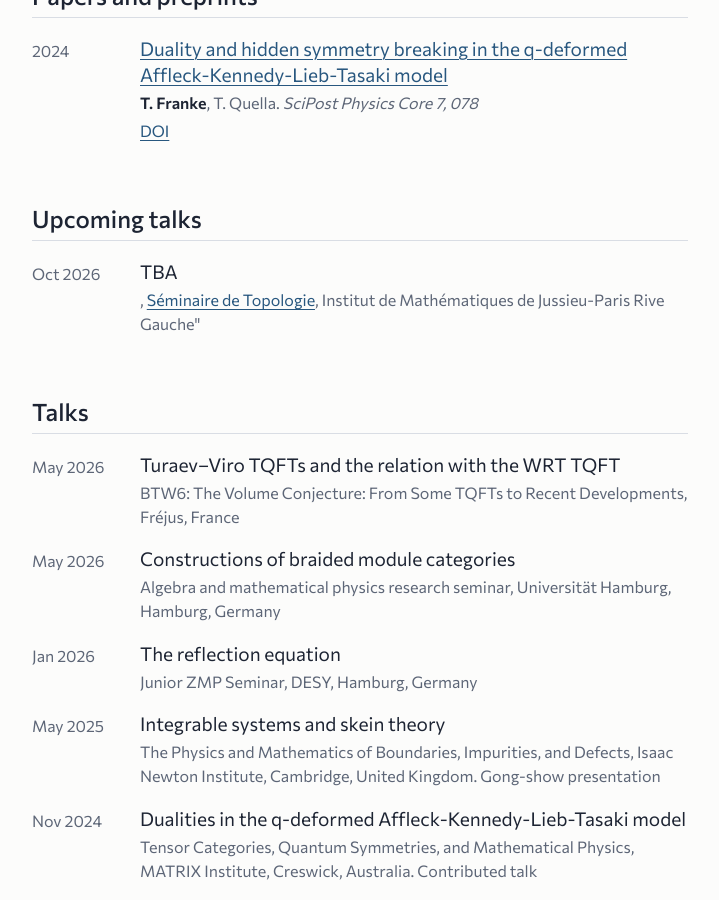
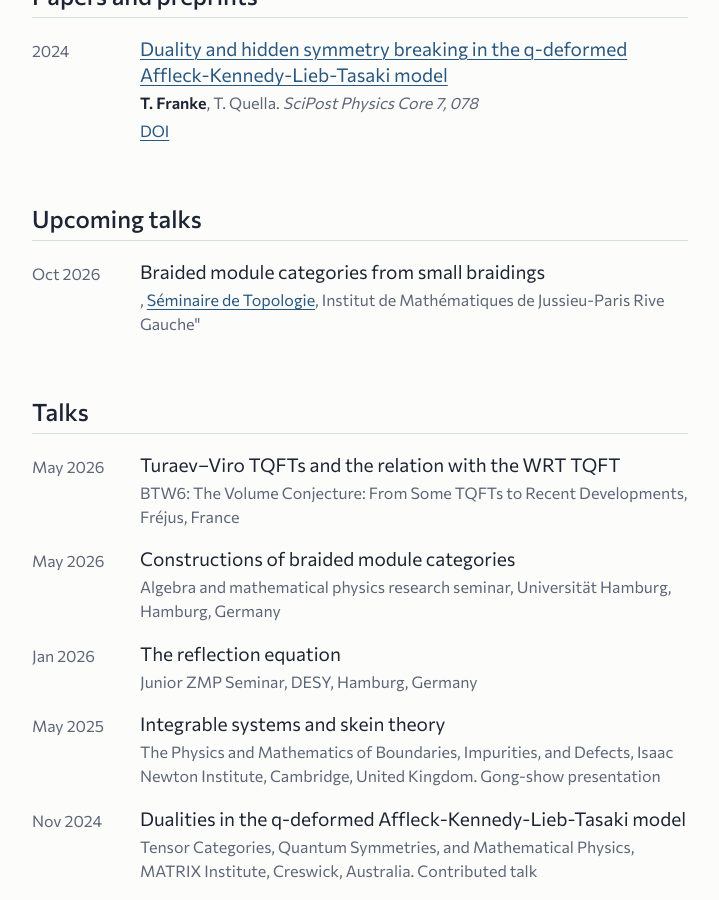
Before and after one commit to TylerFranke/TylerFranke.github.io, a Jekyll site: the page built from index.html, in a window 1280 px wide and 900 px high, scrolled down 1113 px. Shown: the whole window, without its empty margins (280-999 px from the left). Built offline with Jekyll 4.4.1, drawn with Linux system fonts in a browser that asks for light colours.

Commit message:
Update upcoming talk title to 'Braided module categories'

```diff
--- a/_data/upcomingtalks.yml
+++ b/_data/upcomingtalks.yml
@@ -6,6 +6,6 @@
 #   url:      "https://..."        # optional
 #   note:     "Gave a talk"        # optional
 
--  title:     "TBA"
+-  title:     "Braided module categories from small braidings"
    location: <a href="https://www.imj-prg.fr/gestion/evenement/affSeance/11044">Séminaire de Topologie</a>, Institut de Mathématiques de Jussieu-Paris Rive Gauche"
    date:     2026-10-13
```
